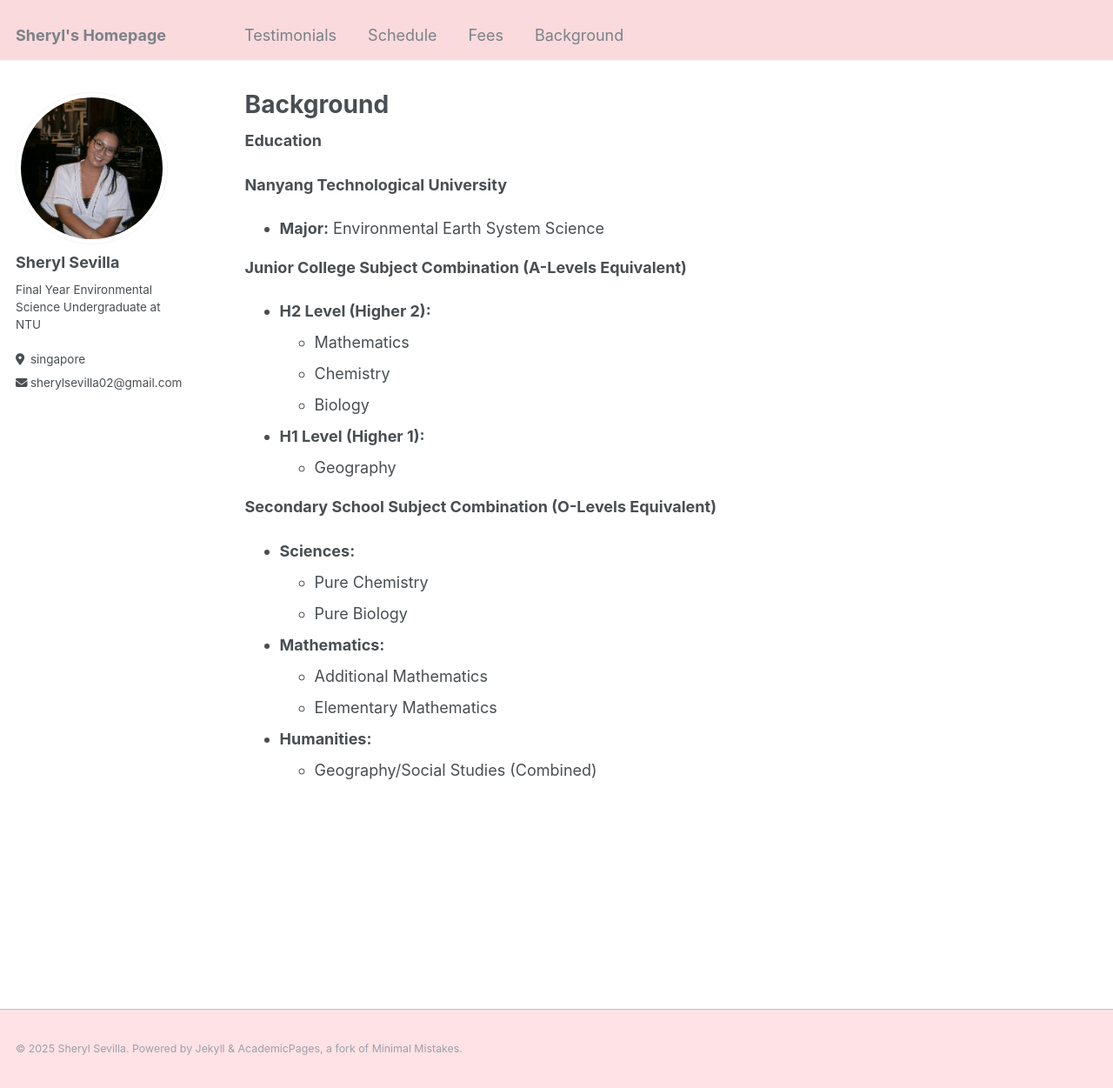
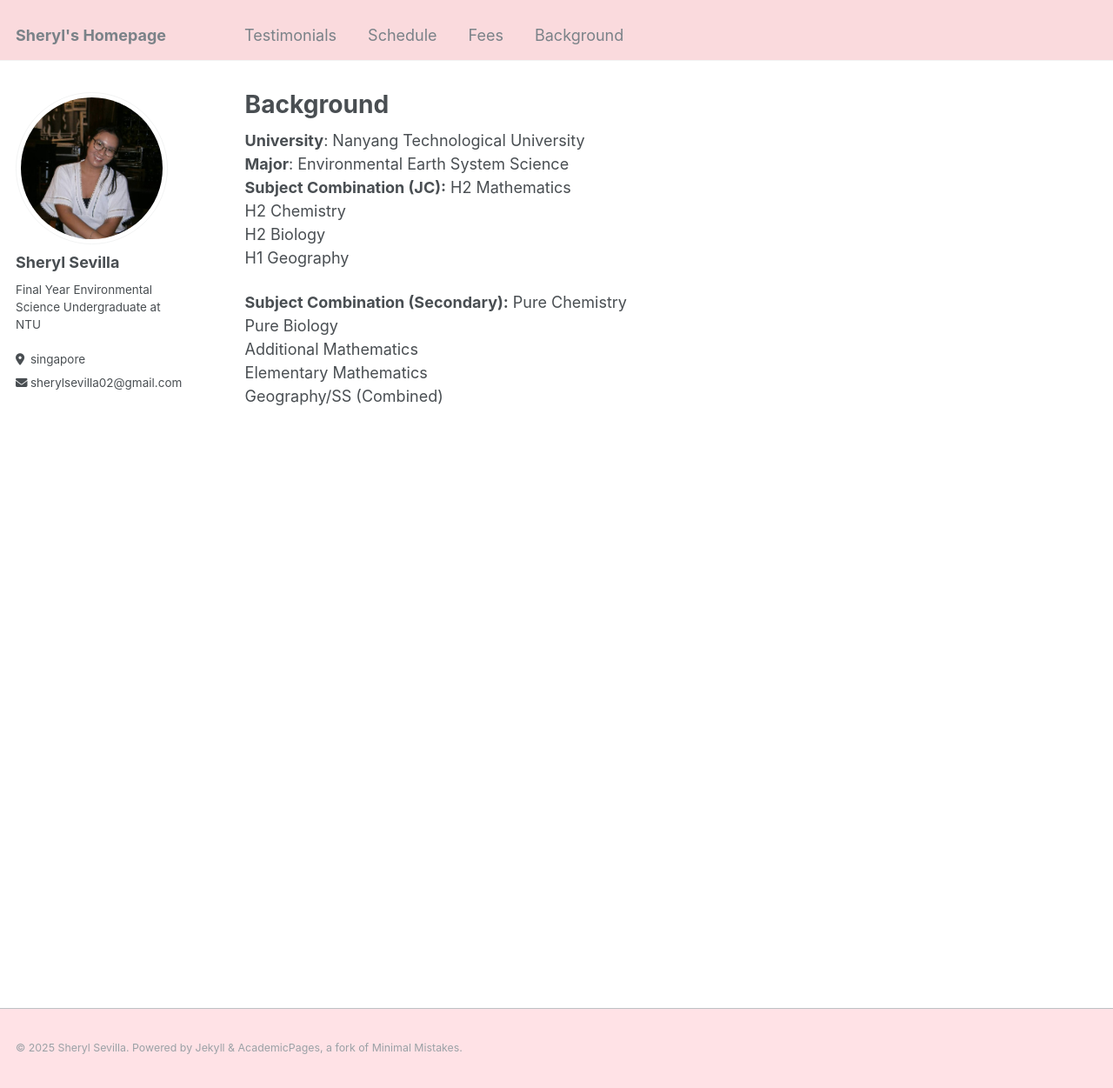
Before and after one commit to teachsheryl/teachsheryl.github.io, a Jekyll site: the page built from _pages/background.md, in a window 1280 px wide and 1251 px high. Shown: the whole window at 87% size. Built offline with Jekyll 4.4.1, drawn with Linux system fonts in a browser that asks for light colours.

Commit message:
Update background.md

```diff
--- a/_pages/background.md
+++ b/_pages/background.md
@@ -4,28 +4,17 @@ title: "Background"
 permalink: /background/
 ---
 
-**Education**
+**University**: Nanyang Technological University
+**Major**: Environmental Earth System Science
+**Subject Combination (JC):**
+H2 Mathematics
+H2 Chemistry
+H2 Biology
+H1 Geography
 
-**Nanyang Technological University**
-
-*   **Major:** Environmental Earth System Science
-
-**Junior College Subject Combination (A-Levels Equivalent)**
-
-*   **H2 Level (Higher 2):**
-    *   Mathematics
-    *   Chemistry
-    *   Biology
-*   **H1 Level (Higher 1):**
-    *   Geography
-
-**Secondary School Subject Combination (O-Levels Equivalent)**
-
-*   **Sciences:**
-    *   Pure Chemistry
-    *   Pure Biology
-*   **Mathematics:**
-    *   Additional Mathematics
-    *   Elementary Mathematics
-*   **Humanities:**
-    *   Geography/Social Studies (Combined)
+**Subject Combination (Secondary):**
+Pure Chemistry
+Pure Biology
+Additional Mathematics
+Elementary Mathematics
+Geography/SS (Combined)
```
